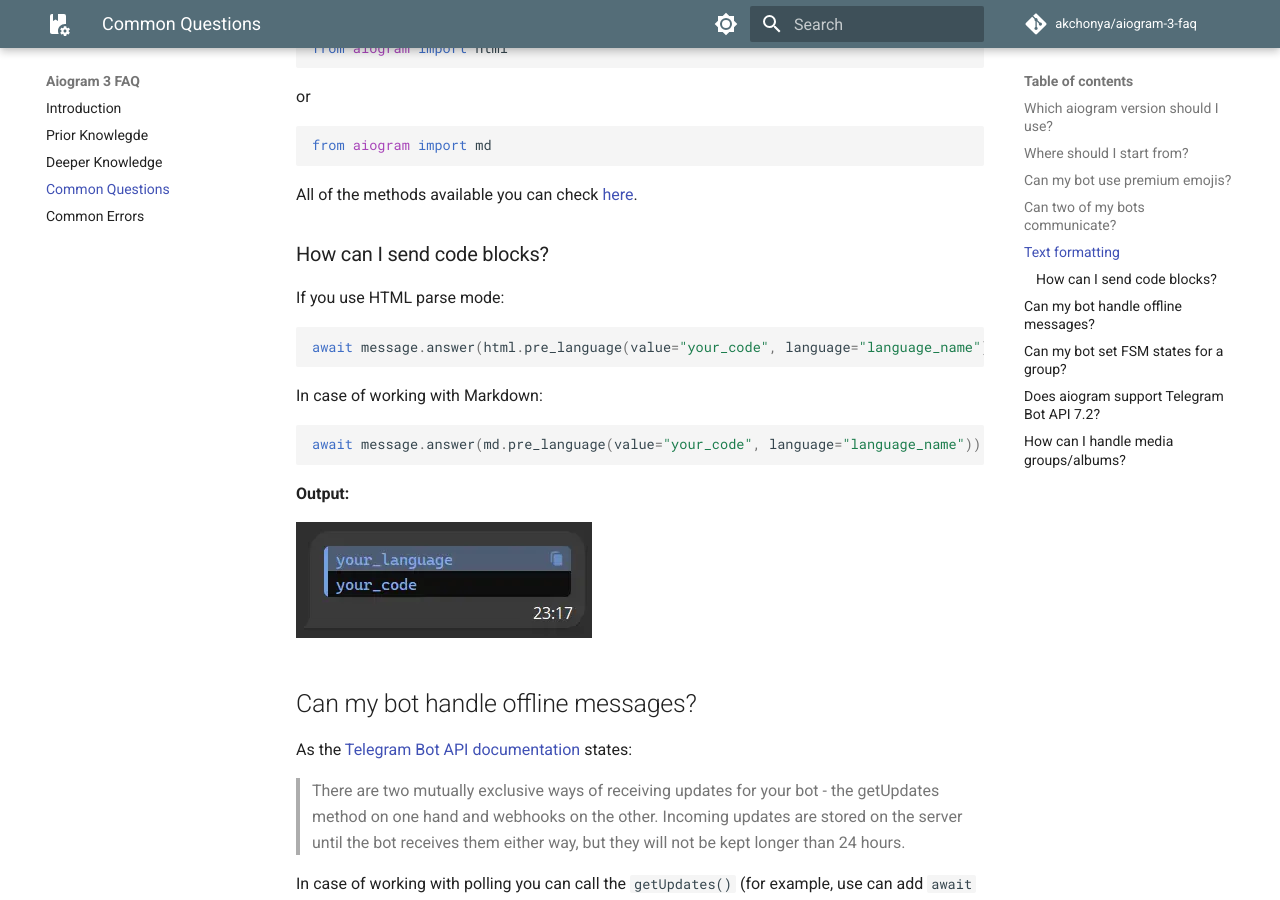
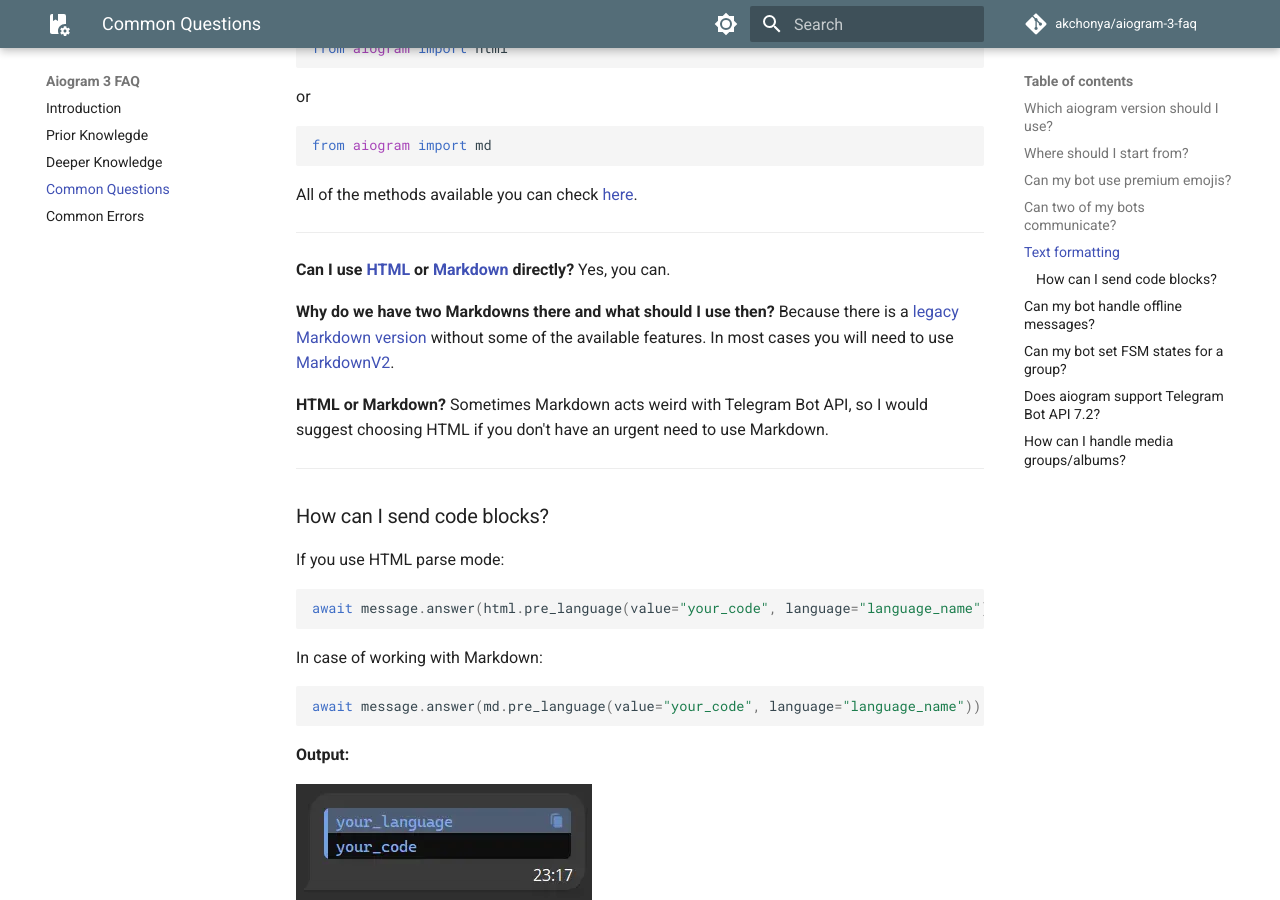
Before and after one commit to akchonya/aiogram-3-faq, an MkDocs documentation site: the page built from docs/common_questions.md, in a window 1280 px wide and 900 px high, scrolled down 1113 px. Built offline with MkDocs 1.6.1 and Material for MkDocs 9.7.7, drawn with Linux system fonts in a browser that asks for light colours; comment, search, counter and statistics services are not loaded.

Commit message:
update text formatting info

````diff
--- a/docs/common_questions.md
+++ b/docs/common_questions.md
@@ -37,6 +37,16 @@
 ```
 
 All of the methods available you can check [here](https://github.com/aiogram/aiogram/blob/acf52f468cae79b3511c2939cf39a801fa47f9f3/aiogram/utils/text_decorations.py#L127-L173).
+
+---
+
+**Can I use [HTML](https://core.telegram.org/bots/api#html-style) or [Markdown](https://core.telegram.org/bots/api#markdownv2-style) directly?** Yes, you can.
+
+**Why do we have two Markdowns there and what should I use then?** Because there is a [legacy Markdown version](https://core.telegram.org/bots/api#markdown-style) without some of the available features. In most cases you will need to use [MarkdownV2](https://core.telegram.org/bots/api#markdownv2-style).
+
+**HTML or Markdown?** Sometimes Markdown acts weird with Telegram Bot API, so I would suggest choosing HTML if you don't have an urgent need to use Markdown.
+
+---
 
 ### How can I send code blocks?
 
````
